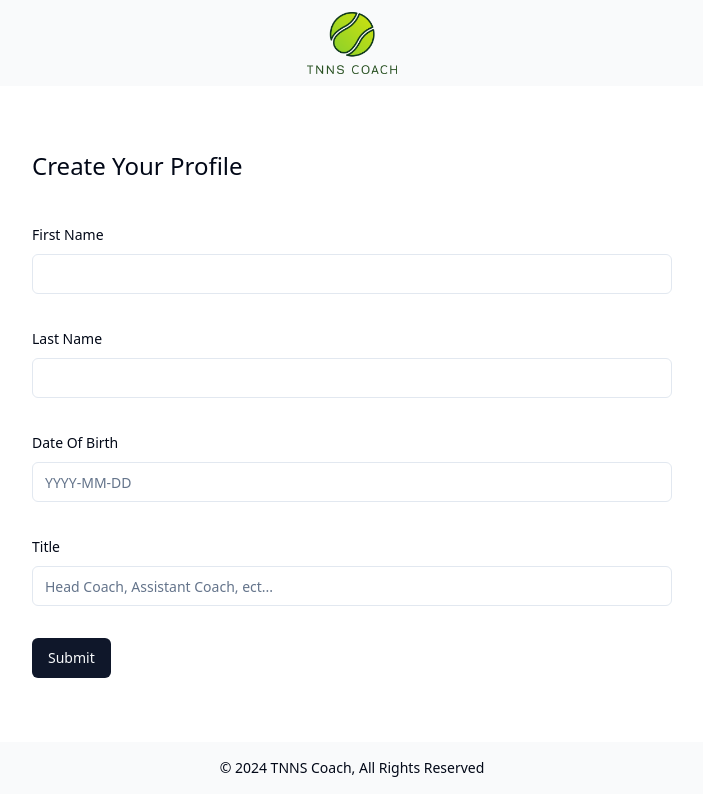
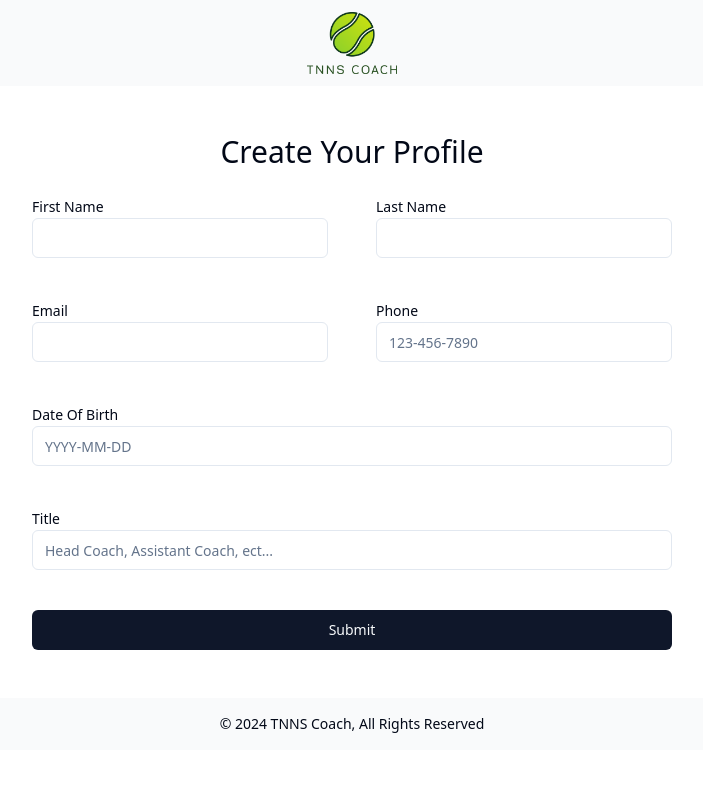
Before and after one commit to dchoinie/tnns-coach, a Next.js app: page /setup-profile in a window 1280 px wide. Shown: the whole page, without its empty margins (288-991 px from the left). Built offline with nearby package versions, Linux system fonts and the light colour scheme; no server answers.

Commit message:
Post user db action

```diff
--- a/src/app/setup-profile/_actions.ts
+++ b/src/app/setup-profile/_actions.ts
@@ -1,16 +1,18 @@
 "use server";
 
 import { auth, clerkClient } from "@clerk/nextjs/server";
+import { db } from "../../server/db";
+import { users } from "../../server/db/schema";
 
-export const setupProfileComplete = async (formData: FormData) => {
-  const { userId } = auth();
+export const SetupProfileComplete = async () => {
+  const user = auth();
 
-  if (!userId) {
+  if (!user?.userId) {
     return { message: "No Logged In User" };
   }
 
   try {
-    const res = await clerkClient.users.updateUser(userId, {
+    const res = await clerkClient.users.updateUser(user?.userId, {
       publicMetadata: {
         profileComplete: true,
       },
@@ -21,21 +23,26 @@ export const setupProfileComplete = async (formData: FormData) => {
   }
 };
 
-export const setupTeamComplete = async (formData: FormData) => {
-  const { userId } = auth();
-
-  if (!userId) {
-    return { message: "No Logged In User" };
-  }
+export type NewUser = typeof users.$inferInsert;
+export async function CreateUser(formData: FormData) {
+  const newUser = {
+    createdAt: new Date().toISOString(),
+    firstName: formData.get("firstName") as string,
+    lastName: formData.get("lastName") as string,
+    dateOfBirth: formData.get("dateOfBirth") as string,
+    title: formData.get("title") as string,
+    email: formData.get("email") as string,
+    phone: formData.get("phone") as string,
+  };
 
   try {
-    const res = await clerkClient.users.updateUser(userId, {
-      publicMetadata: {
-        setupTeamComplete: true,
-      },
+    await db.insert(users).values(newUser);
+    const insertedUser = await db.query.users.findFirst({
+      where: (users, { eq }) => eq(users.email, newUser.email),
     });
-    return { message: res.publicMetadata };
-  } catch (err) {
-    return { error: "There was an error updating the user metadata." };
+    return { message: "User created successfully.", newUser: insertedUser };
+  } catch (error) {
+    console.log(error);
+    return { error: "There was an error creating the user." };
   }
-};
+}
--- a/src/app/setup-profile/layout.tsx
+++ b/src/app/setup-profile/layout.tsx
@@ -5,8 +5,8 @@ import { auth } from "@clerk/nextjs/server";
 import { redirect } from "next/navigation";
 
 const setupProfileLayout = ({ children }: { children: React.ReactNode }) => {
-  if (auth().sessionClaims?.metadata.onboardingComplete === true) {
-    redirect("/");
+  if (auth().sessionClaims?.metadata.profileComplete === true) {
+    redirect("/dashboard");
   }
 
   return (
--- a/src/app/setup-profile/page.tsx
+++ b/src/app/setup-profile/page.tsx
@@ -1,127 +1,61 @@
 "use client";
 
-import React, { useState } from "react";
-import { useUser } from "@clerk/nextjs";
-import { useRouter } from "next/navigation";
-import { setupProfileComplete } from "./_actions";
-import { zodResolver } from "@hookform/resolvers/zod";
-import { useForm } from "react-hook-form";
-import { z } from "zod";
-import {
-  Form,
-  FormControl,
-  FormField,
-  FormItem,
-  FormLabel,
-  FormMessage,
-} from "~/components/ui/form";
+import React from "react";
+import { useFormState, useFormStatus } from "react-dom";
 import { Button } from "~/components/ui/button";
 import { Input } from "~/components/ui/input";
-
-const formSchema = z.object({
-  firstName: z.string().min(2).max(50),
-  lastName: z.string().min(2).max(50),
-  createdAt: z.string().datetime(),
-  dateOfBirth: z.string().refine((str) => !isNaN(Date.parse(str)), {
-    message: "Invalid date format",
-  }),
-  title: z.string().min(2).max(50),
-});
+import { Label } from "~/components/ui/label";
+import { CreateUser } from "./_actions";
 
 const SetupProfilePage = () => {
-  const [error, setError] = useState("");
-  const { user } = useUser();
-  const router = useRouter();
-
-  const onSubmit = async (formData: z.infer<typeof formSchema>) => {
-    const res = await setupProfileComplete(formData);
-    console.log(formData);
-    if (res?.message) {
-      await user?.reload();
-      router.push("/setup-team");
-    }
-    if (res?.error) {
-      setError(res?.error);
-    }
-  };
-
-  const form = useForm<z.infer<typeof formSchema>>({
-    resolver: zodResolver(formSchema),
-    defaultValues: {
-      firstName: "",
-      lastName: "",
-      createdAt: new Date().toISOString(),
-      dateOfBirth: "",
-      title: "",
-    },
-  });
+  const { pending } = useFormStatus();
 
   return (
-    <div className="my-16 flex justify-center">
-      <div className="flex w-1/2 flex-col">
-        <h2 className="mb-10 text-2xl">Create Your Profile</h2>
-        {error && <p className="mb-4 text-sm text-red-500">{error}</p>}
-        <Form {...form}>
-          <form onSubmit={form.handleSubmit(onSubmit)} className="space-y-8">
-            <FormField
-              control={form.control}
-              name="firstName"
-              render={({ field }) => (
-                <FormItem>
-                  <FormLabel>First Name</FormLabel>
-                  <FormControl>
-                    <Input {...field} />
-                  </FormControl>
-                  <FormMessage />
-                </FormItem>
-              )}
-            />
-            <FormField
-              control={form.control}
-              name="lastName"
-              render={({ field }) => (
-                <FormItem>
-                  <FormLabel>Last Name</FormLabel>
-                  <FormControl>
-                    <Input {...field} />
-                  </FormControl>
-                  <FormMessage />
-                </FormItem>
-              )}
-            />
-            <FormField
-              control={form.control}
-              name="dateOfBirth"
-              render={({ field }) => (
-                <FormItem>
-                  <FormLabel>Date Of Birth</FormLabel>
-                  <FormControl>
-                    <Input placeholder="YYYY-MM-DD" {...field} />
-                  </FormControl>
-                  <FormMessage />
-                </FormItem>
-              )}
-            />
-            <FormField
-              control={form.control}
-              name="title"
-              render={({ field }) => (
-                <FormItem>
-                  <FormLabel>Title</FormLabel>
-                  <FormControl>
-                    <Input
-                      placeholder="Head Coach, Assistant Coach, ect..."
-                      {...field}
-                    />
-                  </FormControl>
-                  <FormMessage />
-                </FormItem>
-              )}
-            />
-            <Button type="submit">Submit</Button>
-          </form>
-        </Form>
-      </div>
+    <div className="my-12 flex flex-col items-center">
+      <h2 className="mb-6 text-3xl">Create Your Profile</h2>
+      <form action={CreateUser} className="flex w-1/2 flex-col">
+        <div className="flex gap-12">
+          <div className="mb-10 w-1/2">
+            <Label htmlFor="firstName">First Name</Label>
+            <Input placeholder="" name="firstName" id="firstName" />
+          </div>
+
+          <div className="mb-10 w-1/2">
+            <Label htmlFor="lastName">Last Name</Label>
+            <Input placeholder="" name="lastName" id="lastName" />
+          </div>
+        </div>
+
+        <div className="flex gap-12">
+          <div className="mb-10 w-1/2">
+            <Label htmlFor="email">Email</Label>
+            <Input placeholder="" name="email" id="email" />
+          </div>
+
+          <div className="mb-10 w-1/2">
+            <Label htmlFor="phone">Phone</Label>
+            <Input placeholder="123-456-7890" name="phone" id="phone" />
+          </div>
+        </div>
+
+        <div className="mb-10">
+          <Label htmlFor="dateOfBirth">Date Of Birth</Label>
+          <Input placeholder="YYYY-MM-DD" name="dateOfBirth" id="dateOfBirth" />
+        </div>
+
+        <div className="mb-10">
+          <Label htmlFor="title">Title</Label>
+          <Input
+            placeholder="Head Coach, Assistant Coach, ect..."
+            name="title"
+            id="title"
+          />
+        </div>
+
+        <Button type="submit" aria-disabled={pending}>
+          Submit
+        </Button>
+      </form>
     </div>
   );
 };
--- a/src/app/setup-team/page.tsx
+++ /dev/null
@@ -1,7 +0,0 @@
-import React from "react";
-
-const setupTeamPage = () => {
-  return <div>setupTeamPage</div>;
-};
-
-export default setupTeamPage;
--- a/src/middleware.ts
+++ b/src/middleware.ts
@@ -5,10 +5,8 @@ import { type NextRequest, NextResponse } from "next/server";
 const isProtectedRoute = createRouteMatcher([
   "/dashboard(.*)",
   "/setup-profile",
-  "/setup-team",
 ]);
 const isSetupProfileRoute = createRouteMatcher(["/setup-profile"]);
-const isSetupTeamRoute = createRouteMatcher(["/setup-team"]);
 const isPublicRoute = createRouteMatcher(["/"]);
 
 export default clerkMiddleware((auth, req: NextRequest) => {
@@ -18,15 +16,6 @@ export default clerkMiddleware((auth, req: NextRequest) => {
 
   // For users visiting /setup-profile don't try to redirect
   if (userId && isSetupProfileRoute(req)) {
-    return NextResponse.next();
-  }
-
-  // if user is visiting /setup-team and has profileComplete, don't try to redirect
-  if (
-    userId &&
-    sessionClaims?.metadata?.profileComplete &&
-    isSetupTeamRoute(req)
-  ) {
     return NextResponse.next();
   }
 
@@ -41,17 +30,6 @@ export default clerkMiddleware((auth, req: NextRequest) => {
     return NextResponse.redirect(setupProfileUrl);
   }
 
-  // Catch users who do not have `profileComplete` but not `teamSetupComplete`
-  // Redirect them to the /setup-team route
-  if (
-    userId &&
-    sessionClaims?.metadata?.profileComplete &&
-    !sessionClaims?.metadata?.setupTeamComplete
-  ) {
-    const setupTeamUrl = new URL("/setup-team", req.url);
-    return NextResponse.redirect(setupTeamUrl);
-  }
-
   // If the user is logged in and the route is protected, let them view.
   if (userId && !isPublicRoute(req)) return NextResponse.next();
 });
--- a/src/server/db/index.ts
+++ b/src/server/db/index.ts
@@ -1,7 +1,7 @@
-import { drizzle } from "drizzle-orm/postgres-js";
+import { drizzle } from "drizzle-orm/vercel-postgres";
 import { sql } from "@vercel/postgres";
 
-import { env } from "~/env";
 import * as schema from "./schema";
 
-export const db = drizzle(sql as any, { schema });
+// Use this object to send drizzle queries to your DB
+export const db = drizzle(sql, { schema });
--- a/src/server/db/schema.ts
+++ b/src/server/db/schema.ts
@@ -1,16 +1,12 @@
-// Example model schema from the Drizzle docs
-// https://orm.drizzle.team/docs/sql-schema-declaration
-
 import { sql } from "drizzle-orm";
 import {
-  index,
   pgTableCreator,
-  serial,
   timestamp,
   varchar,
   date,
   integer,
   pgEnum,
+  serial,
 } from "drizzle-orm/pg-core";
 
 /**
@@ -47,15 +43,16 @@ export const matchTypeEnum = pgEnum("match_format", [
 ]);
 
 export const users = createTable("user", {
-  id: serial("id").primaryKey(),
-  createdAt: timestamp("created_at")
-    .default(sql`CURRENT_TIMESTAMP`)
+  id: serial("id").notNull().primaryKey(),
+  createdAt: date("created_at")
+    .default(sql`CURRENT_DATE`)
     .notNull(),
   firstName: varchar("first_name", { length: 256 }),
   lastName: varchar("last_name", { length: 256 }),
   email: varchar("email", { length: 256 }),
   phone: varchar("phone", { length: 256 }),
-  dateOfBirth: date("date_of_birth"),
+  dateOfBirth: date("date_of_birth", { mode: "string" }),
+  title: varchar("title", { length: 256 }),
   managedTeams: integer("managed_teams").references(() => teams.id),
 });
 
--- a/src/styles/loading.module.css
+++ b/src/styles/loading.module.css
@@ -82,3 +82,17 @@
         box-shadow: 0 0px, -122.9px -16px;
     }
 }
+
+.loadingSpinner {
+    animation: spin 2s linear infinite;
+}
+
+@keyframes spin {
+    0% {
+        transform: rotate(0deg);
+    }
+
+    100% {
+        transform: rotate(360deg);
+    }
+}
--- a/src/types/global.d.ts
+++ b/src/types/global.d.ts
@@ -4,7 +4,6 @@ declare global {
   interface CustomJwtSessionClaims {
     metadata: {
       profileComplete?: boolean;
-      setupTeamComplete?: boolean;
     };
   }
 }
```
Also changed, not shown: src/app/page.tsx (+16 -7 lines).
